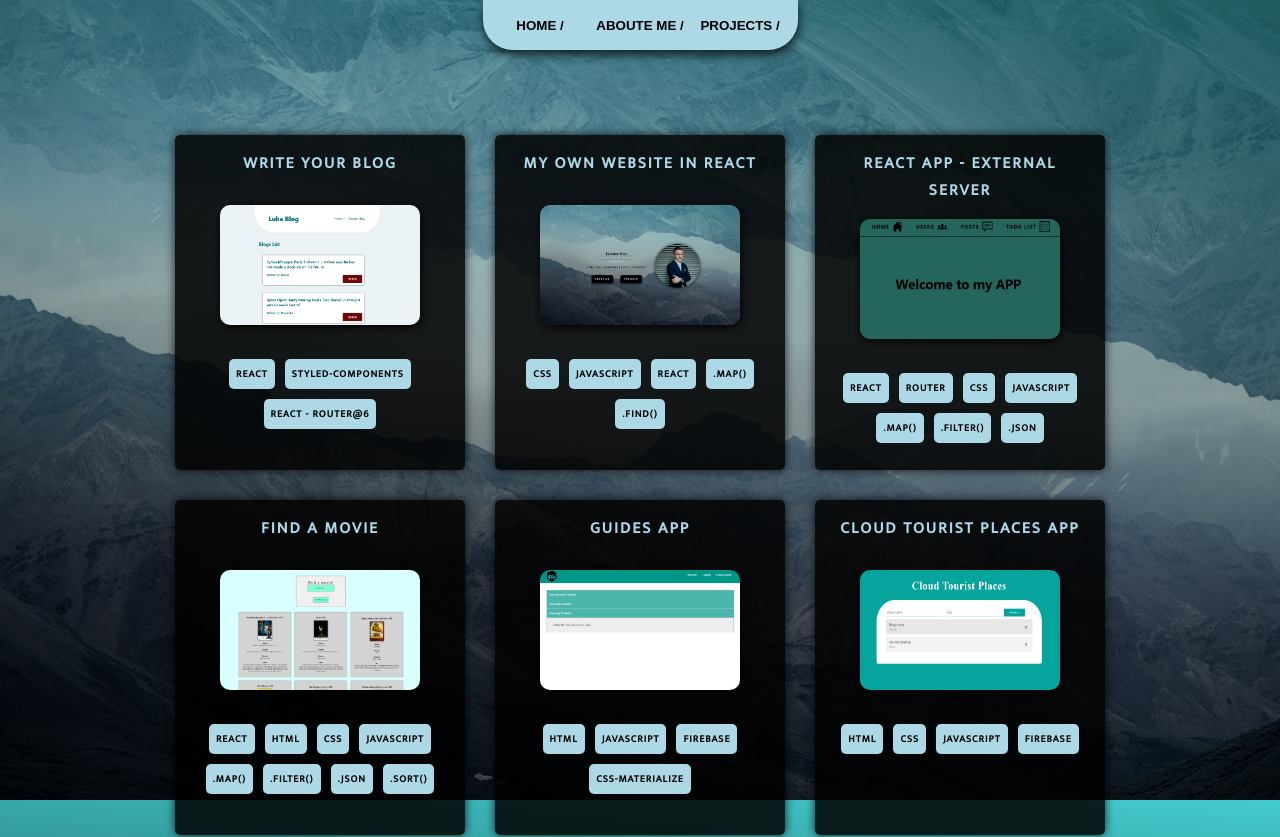
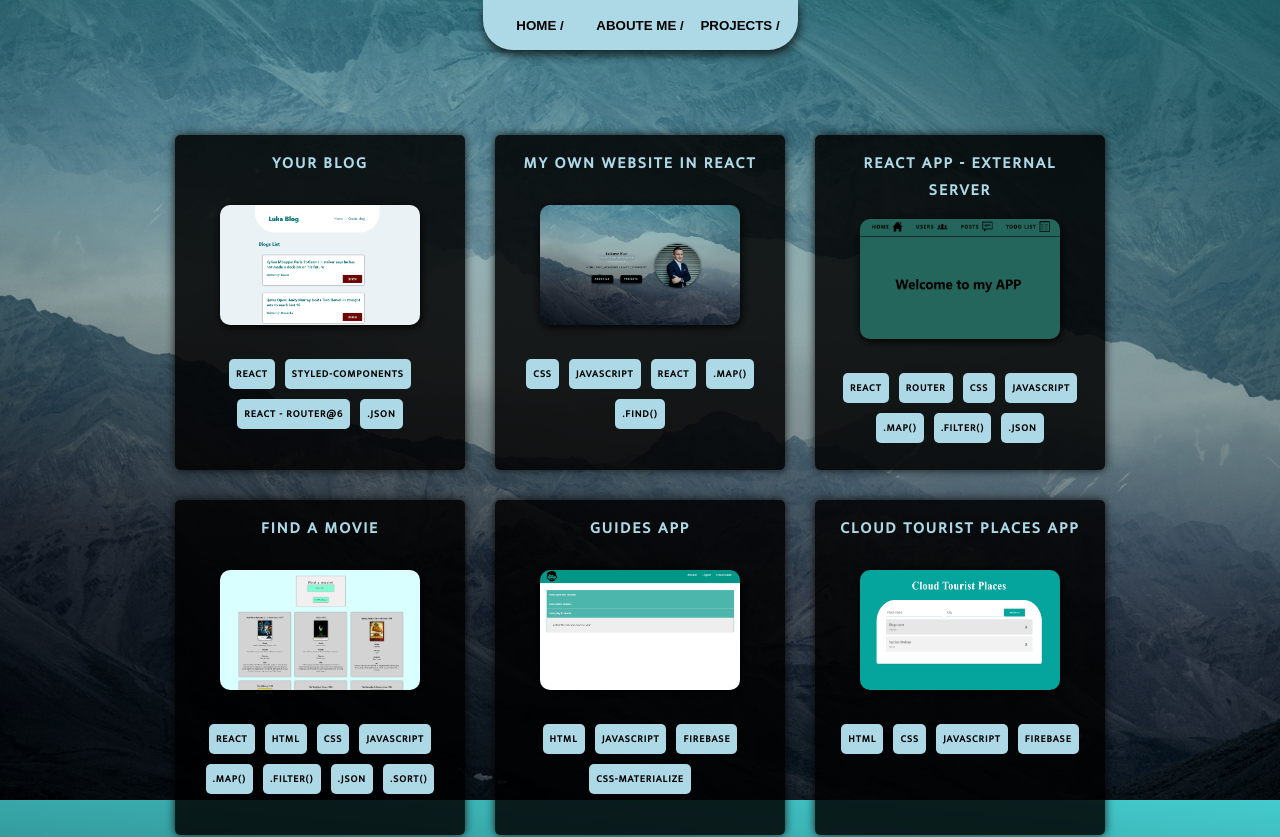
Before and after one commit to kuc-lukasz/my-own-page, a React (Create React App) app: page /projects in a window 1280 px wide. Shown: the top 837 px of the page. Built offline with nearby package versions, Linux system fonts and the light colour scheme.

Commit message:
change about me

```diff
--- a/src/storage/db.js
+++ b/src/storage/db.js
@@ -1,9 +1,9 @@
 let data = [
     {
         id: "18",
-        title: "Write your blog",
+        title: "Your blog",
         img: "/projectsImgs/reactBlog.png",
-        language: ["react", "styled-components", "React - Router@6"],
+        language: ["react", "styled-components", "React - Router@6", ".json"],
         describe:
             "Working on a .json file.  \nControl form implemented, where you can add and remove posts from the main page and directly from the given post.  \nThe styled-components library was used for styles. Additionally, a react-router @ 6 was used for navigation ",
         videoSrc: "https://www.youtube.com/embed/jw8KFewK7Ag",
```
